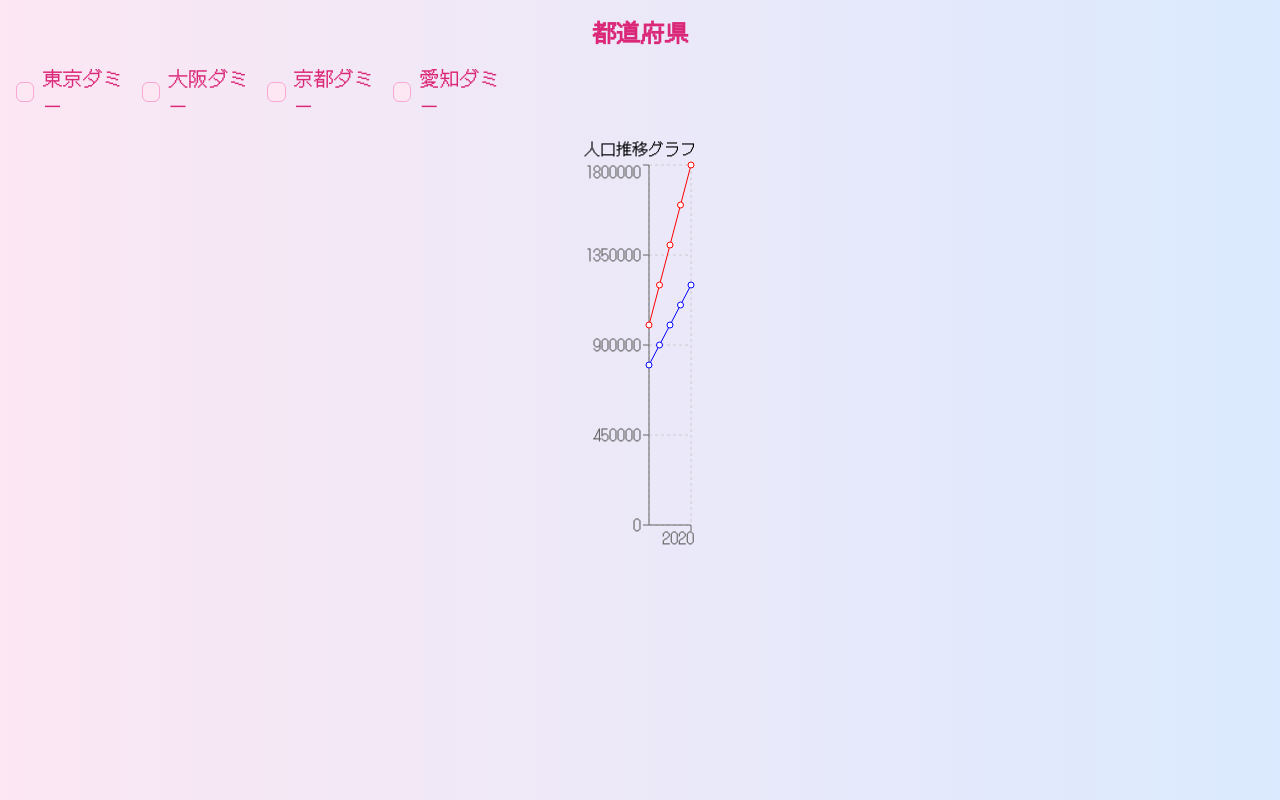
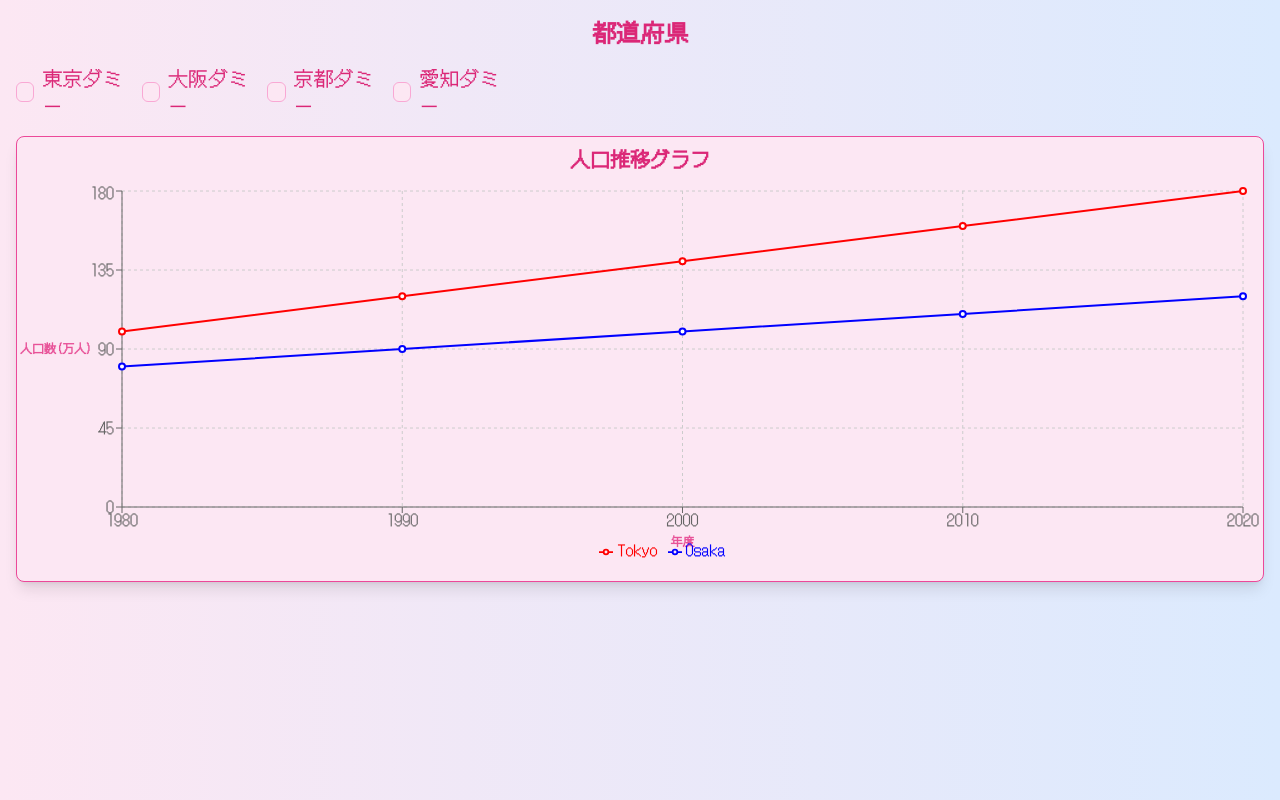
Before and after one commit to Yumekawa-chan/yumemi-frontend-test, a Next.js app: page / in a window 1280 px wide. Built offline with nearby package versions, Linux system fonts and the light colour scheme.

Commit message:
style: 人口推移グラフにデザインを適用
fix typo

```diff
--- a/src/app/page.tsx
+++ b/src/app/page.tsx
@@ -3,7 +3,7 @@ import GraphDisplay from '@/components/GraphDisplay';
 
 const Page: React.FC = () => {
   return (
-    <div className="container mx-auto p-4 flex flex-col gap-4 items-center justify-cente">
+    <div className="container mx-auto p-4 flex flex-col gap-4 items-center justify-center">
       <CheckBoxs />
       <GraphDisplay />
     </div>
--- a/src/components/GraphDisplay.tsx
+++ b/src/components/GraphDisplay.tsx
@@ -6,6 +6,8 @@ import {
   XAxis,
   YAxis,
   CartesianGrid,
+  Tooltip,
+  Legend,
   ResponsiveContainer,
 } from 'recharts';
 
@@ -24,15 +26,54 @@ const GraphDisplay: React.FC = () => {
   };
 
   return (
-    <div>
-      <h2>人口推移グラフ</h2>
+    <div className="bg-pink-100 border-pink-500 border rounded-lg shadow-lg pt-2 w-full">
+      <p className="text-xl font-bold text-center mb-2 text-pink-600">
+        人口推移グラフ
+      </p>
       <ResponsiveContainer width="100%" height={400}>
-        <LineChart data={data}>
+        <LineChart
+          data={data}
+          margin={{ top: 10, right: 20, left: 75, bottom: 20 }}
+        >
           <CartesianGrid strokeDasharray="3 3" />
-          <XAxis dataKey="year" />
-          <YAxis />
+          <XAxis
+            dataKey="year"
+            type="number"
+            domain={[1980, 2020]}
+            ticks={[1980, 1990, 2000, 2010, 2020]}
+            label={{
+              value: '年度',
+              offset: 0,
+              style: { fontSize: 12, fill: '#e85298', fontWeight: 'bold' },
+              position: 'bottom',
+            }}
+          />
+          <YAxis
+            tickFormatter={(value) =>
+              Math.floor(value / 10000).toLocaleString()
+            }
+            width={30}
+            domain={[0, 'dataMax']}
+            label={{
+              value: '人口数(万人)',
+              position: 'left',
+              offset: 0,
+              style: { fontSize: 12, fill: '#e85298', fontWeight: 'bold' },
+            }}
+          />
+          <Tooltip
+            formatter={(value: number) =>
+              Math.floor(value / 10000).toLocaleString() + '万人'
+            }
+          />
+          <Legend />
           {Object.keys(colorMap).map((key) => (
-            <Line key={key} dataKey={key} stroke={colorMap[key]} />
+            <Line
+              key={key}
+              dataKey={key}
+              stroke={colorMap[key]}
+              strokeWidth={2}
+            />
           ))}
         </LineChart>
       </ResponsiveContainer>
```
